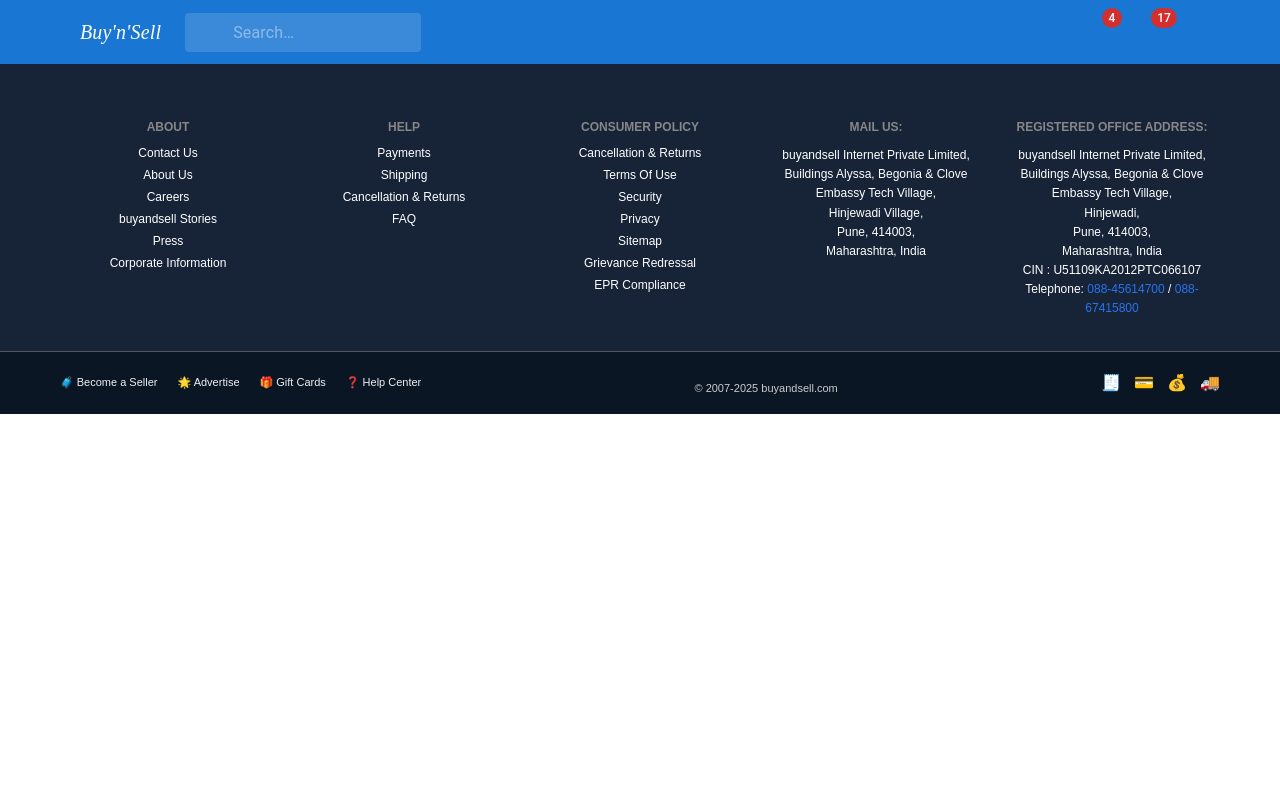
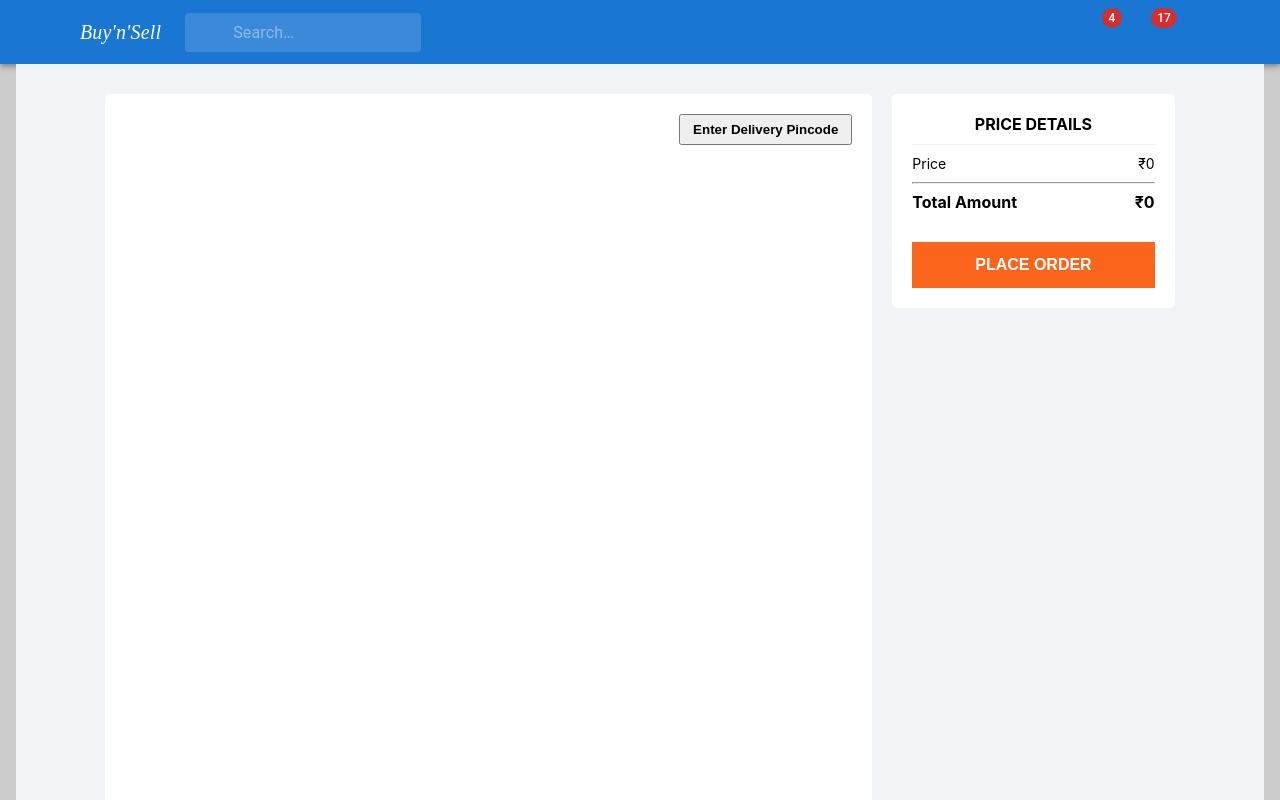
Before and after one commit to Ajinkya-Vijay/buy-and-sell, a React (Create React App) app: page /checkout in a window 1280 px wide. Shown: the top 800 px of the page. Built offline with nearby package versions, Linux system fonts and the light colour scheme; some icons are missing.

Commit message:
Added zustand and add to cart component

```diff
--- a/src/pages/CheckoutPage.js
+++ b/src/pages/CheckoutPage.js
@@ -1,9 +1,194 @@
-import React from 'react'
+import React, {useEffect, useState} from 'react';
+import {useCartStore} from '../../src/store/cartStore';
+import Button from '@mui/material/Button';
 
-export default function CheckoutPage() {
+const styles = {
+  container: {
+    backgroundColor: '#f1f3f6',
+    minHeight: '100vh',
+    padding: '30px',
+    display: 'flex',
+    justifyContent: 'center',
+  },
+  content: {
+    display: 'flex',
+    width: '90%',
+    maxWidth: '1200px',
+    gap: '20px',
+  },
+  leftSection: {
+    flex: 3,
+    backgroundColor: '#fff',
+    padding: '20px',
+    borderRadius: '5px',
+  },
+  item: {
+    display: 'flex',
+    borderBottom: '1px solid #e0e0e0',
+    padding: '20px 0',
+  },
+  itemImage: {
+    width: '120px',
+    height: '120px',
+    objectFit: 'contain',
+    marginRight: '20px',
+  },
+  itemDetails: {
+    flex: 1,
+    justifyContent: 'center'
+  },
+  itemTitle: {
+    fontWeight: 500,
+    color: 'black',
+    marginBottom: '5px',
+  },
+  itemSub: {
+    color: 'black',
+    fontSize: '14px',
+    color: '#757575',
+    marginBottom: '5px',
+  },
+  outOfStock: {
+    color: '#ff6161',
+    fontWeight: 'bold',
+    marginBottom: '10px',
+  },
+  actionRow: {
+    display: 'flex',
+    gap: '20px',
+    fontSize: '14px',
+    fontWeight: 'bold',
+    color: '#212121',
+  },
+  rightSection: {
+    flex: 1,
+    backgroundColor: '#fff',
+    padding: '20px',
+    height: 'fit-content',
+    borderRadius: '5px',
+  },
+  sectionTitle: {
+    color: 'black',
+    fontWeight: 'bold',
+    borderBottom: '1px solid #f0f0f0',
+    paddingBottom: '10px',
+    marginBottom: '10px',
+  },
+  priceRow: {
+    display: 'flex',
+    color: 'black',
+    justifyContent: 'space-between',
+    marginBottom: '10px',
+    fontSize: '14px',
+  },
+  totalAmount: {
+    color: 'black',
+    fontWeight: 'bold',
+    fontSize: '16px',
+  },
+  savingText: {
+    color: 'green',
+    fontWeight: 500,
+    fontSize: '14px',
+    marginTop: '10px',
+  },
+  placeOrderBtn: {
+    marginTop: '20px',
+    backgroundColor: '#fb641b',
+    color: '#fff',
+    border: 'none',
+    padding: '14px',
+    width: '100%',
+    fontSize: '16px',
+    fontWeight: 'bold',
+    cursor: 'pointer',
+  },
+};
+
+const CheckoutPage = () => {
+  const [cartItems, setCartItems] = useState([])
+  const [totalAmount, setTotalAmount] = useState()
+
+  const cart = useCartStore((state) => state.cart);
+  const removeFromCart = useCartStore((state)=>state.removeFromCart)
+
+  useEffect(()=>{
+    let productArray = [];
+    let total = 0;
+
+    for(let item in cart){
+      total += cart[item].price;
+
+      productArray.push({
+      id: item,
+      title: cart[item].title,
+      subtitle: cart[item].brand,
+      image: cart[item].images[0],
+      price :cart[item].price
+    })
+    }
+    setTotalAmount(Math.ceil(total)*10)
+    setCartItems(productArray);
+  },[cart])
+
   return (
-    <div>
+    <div style={styles.container}>
+      <div style={styles.content}>
+        {/* Left - Cart Items */}
+        <div style={styles.leftSection}>
+          <button style={{ float: 'right', padding: '6px 12px', fontWeight: 'bold' }}>
+            Enter Delivery Pincode
+          </button>
+          <h3 style={{ marginBottom: '20px' }}>From Saved Addresses</h3>
 
+          {cartItems.map((item) => (
+            <div key={item.id} style={styles.item}>
+              <img src={item.image} alt={item.title} style={styles.itemImage} />
+              <div style={styles.itemDetails}>
+                <div style={styles.itemTitle}>{item.title}</div>
+                <div style={styles.itemSub}>{item.subtitle}</div>
+                <div style={styles.itemTitle}>&#8377;{Math.ceil(item.price)*10}</div>
+                {/* <div style={styles.outOfStock}>Out Of Stock</div> */}
+                <div style={styles.actionRow}>
+                  <Button variant="outlined">
+                    SAVE FOR LATER
+                  </Button>
+                  <Button variant="outlined" onClick={()=>removeFromCart(item)}>
+                    REMOVE
+                  </Button>
+                </div>
+              </div>
+            </div>
+          ))}
+        </div>
+
+        {/* Right - Price Summary */}
+        <div style={styles.rightSection}>
+          <div style={styles.sectionTitle}>PRICE DETAILS</div>
+          <div style={styles.priceRow}>
+            <span>Price</span>
+            <span>₹{totalAmount}</span>
+          </div>
+          {/* <div style={styles.priceRow}>
+            <span>Discount</span>
+            <span style={{ color: 'green' }}>− ₹8,653</span>
+          </div> */}
+          {/* <div style={styles.priceRow}>
+            <span>Coupons for you</span>
+            <span style={{ color: 'green' }}>− ₹75</span>
+          </div> */}
+          <hr />
+          <div style={{ ...styles.priceRow, ...styles.totalAmount }}>
+            <span>Total Amount</span>
+            <span>₹{totalAmount}</span>
+          </div>
+          {/* <div style={styles.savingText}>You will save ₹8,728 on this order</div> */}
+
+          <button style={styles.placeOrderBtn}>PLACE ORDER</button>
+        </div>
+      </div>
     </div>
-  )
-}
+  );
+};
+
+export default CheckoutPage;
--- a/src/pages/ProductDetailsPage.js
+++ b/src/pages/ProductDetailsPage.js
@@ -1,12 +1,15 @@
 import React, { useEffect, useState } from 'react';
-import { useParams } from 'react-router-dom';
+import { useParams, useNavigate } from 'react-router-dom';
 import { Box, Grid } from '@mui/material';
+import { useCartStore } from '../store/cartStore'
 import axios from 'axios';
 
 export default function ProductDetailsPage() {
+  const addProduct = useCartStore((state)=>state.addCart)
   const [product, setProduct] = useState();
-  let discountedPrice;
+
   const params = useParams();
+  const navigate = useNavigate();
 
   async function getProductDetails(){
     let furnitureData;
@@ -56,9 +59,9 @@
           <p>{product?.description}</p>
 
           <h2 style={{ marginTop: '1rem', color: '#B12704' }}>
-            ₹{discountedPrice}{' '}
+            ₹{Math.ceil(product.price)*10}{' '}
             <span style={{ textDecoration: 'line-through', color: '#888', fontSize: '1rem' }}>
-              ₹{product?.price}
+              ₹{product.originalPrice || product.price + 1000}
             </span>{' '}
             <span style={{ color: 'green' }}>({product?.discountPercentage}% OFF)</span>
           </h2>
@@ -67,7 +70,7 @@
           <p><strong>Stock Left:</strong> {product?.stock}</p>
 
           <Box sx={{ display: 'flex', flexWrap: 'wrap', gap: 2, mt: 2 }}>
-            <button style={{ padding: '10px 20px', backgroundColor: '#FFA41C', border: 'none', color: 'white' }}>
+            <button onClick={()=>{addProduct(product); navigate('/checkout')}} style={{ padding: '10px 20px', backgroundColor: '#FFA41C', border: 'none', color: 'white' }}>
               Add to Cart
             </button>
             <button style={{ padding: '10px 20px', backgroundColor: '#FB641B', border: 'none', color: 'white' }}>
--- /dev/null
+++ b/src/store/cartStore.js
@@ -0,0 +1,24 @@
+import { create } from 'zustand'
+import { persist } from 'zustand/middleware'
+
+export const useCartStore = create(
+    persist(
+        (set,get)=>({
+            cart : {},
+            addCart : (item) =>
+            set((state)=>({
+                cart : {...state.cart, [item.id] : item
+                },
+            })),
+            removeFromCart: (id)=>
+            set((state)=>{
+                const updatedCart = {...state.cart}
+                delete updatedCart[id.id]
+                return {cart : updatedCart}
+            }),
+        }),
+        {
+            name : 'cart-storage',
+        }
+    )
+)
```
